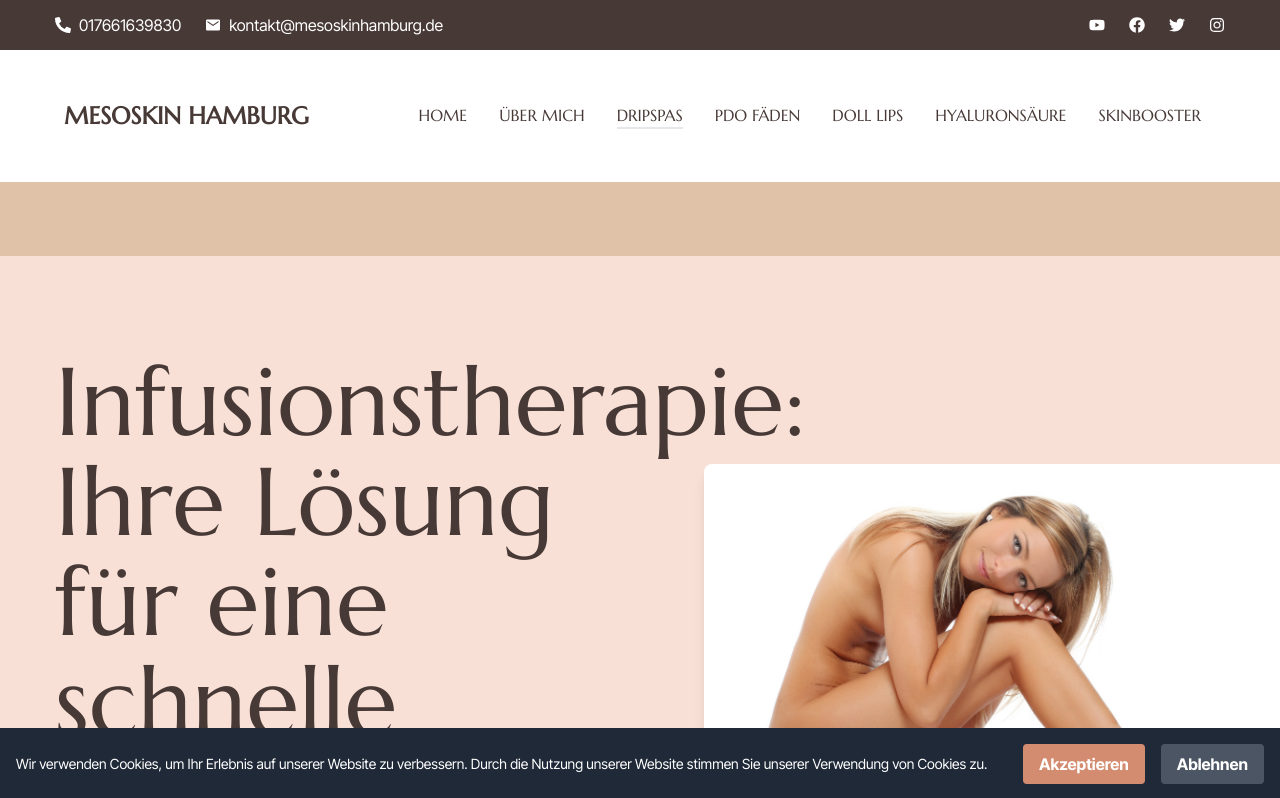
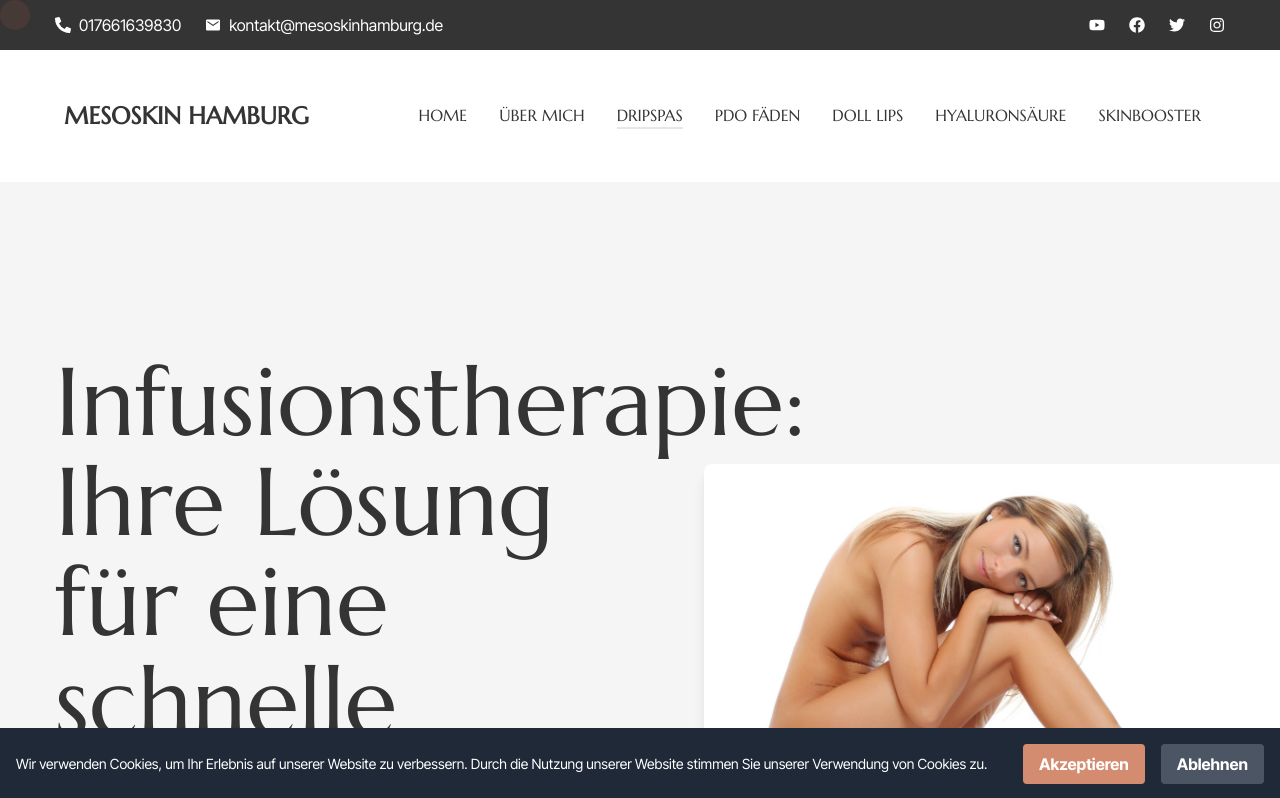
Before and after one commit to Nagacash/mesoskin, a Next.js app: page /treatments/dripspas in a window 1280 px wide. Shown: the top 798 px of the page. Built offline with nearby package versions, Linux system fonts and the light colour scheme.

Commit message:
first commit

```diff
--- a/app/treatments/dripspas/page.jsx
+++ b/app/treatments/dripspas/page.jsx
@@ -16,7 +16,7 @@ const Dripspas = () => {
             className="min-h-screen pb-12 xl:pt-32"
         >
             {/* Hero Section */}
-            <section className="bg-accent-100 py-24 mt-32 mb-12">
+            <section className="bg-primary-100 py-24 mt-32 mb-12">
                 <div className="container mx-auto flex flex-col xl:flex-row items-center justify-between gap-8">
                     <div className="text-center xl:text-left xl:w-1/2 xl:flex-shrink-0">
                         <motion.h1
--- a/tailwind.config.js
+++ b/tailwind.config.js
@@ -27,10 +27,10 @@ module.exports = {
     extend: {
       colors: {
         primary: {
-          DEFAULT: "#473936",
+          DEFAULT: "#343434",
         },
         secondary: {
-          DEFAULT: "#E0C2A8",
+          DEFAULT: "#F5F5F5",
           100: "#C29B7D",
         },
         accent: {
```
